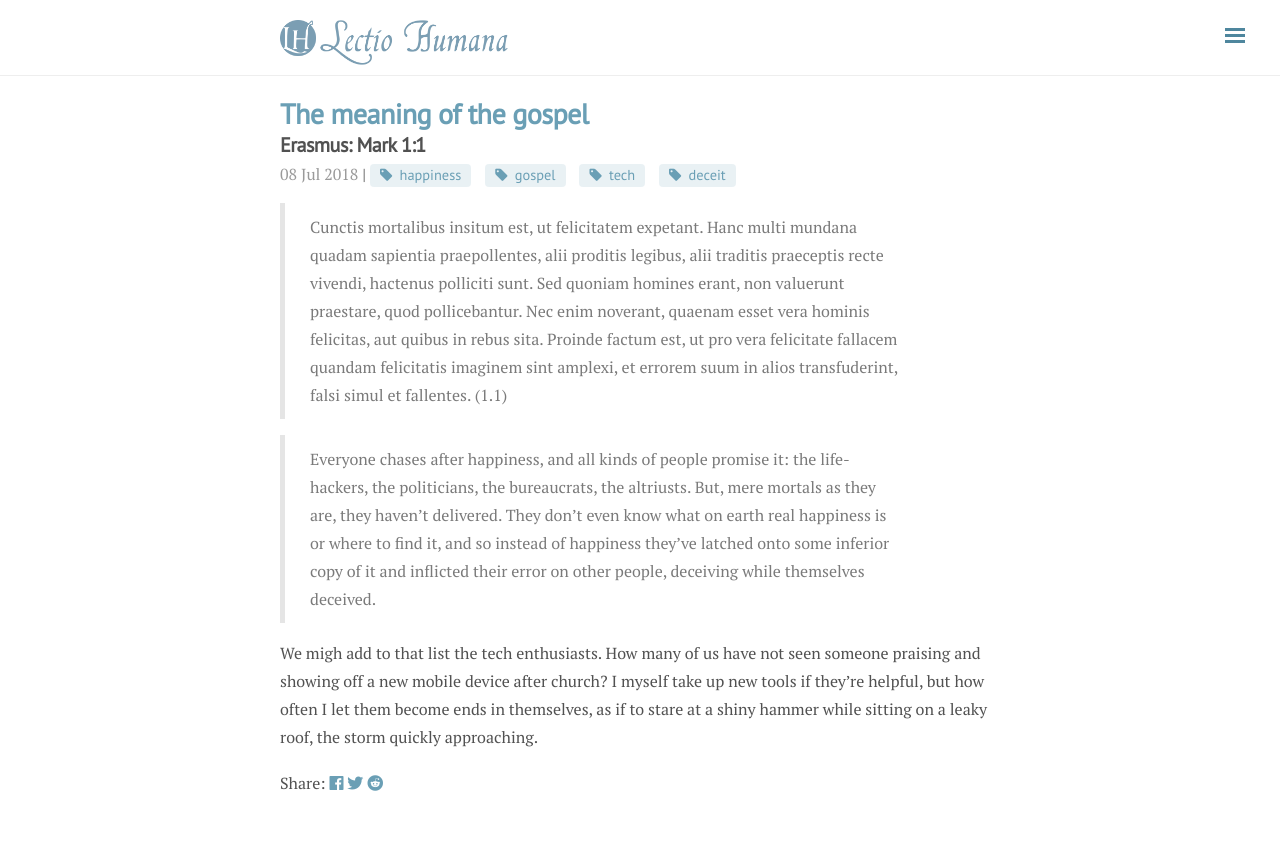
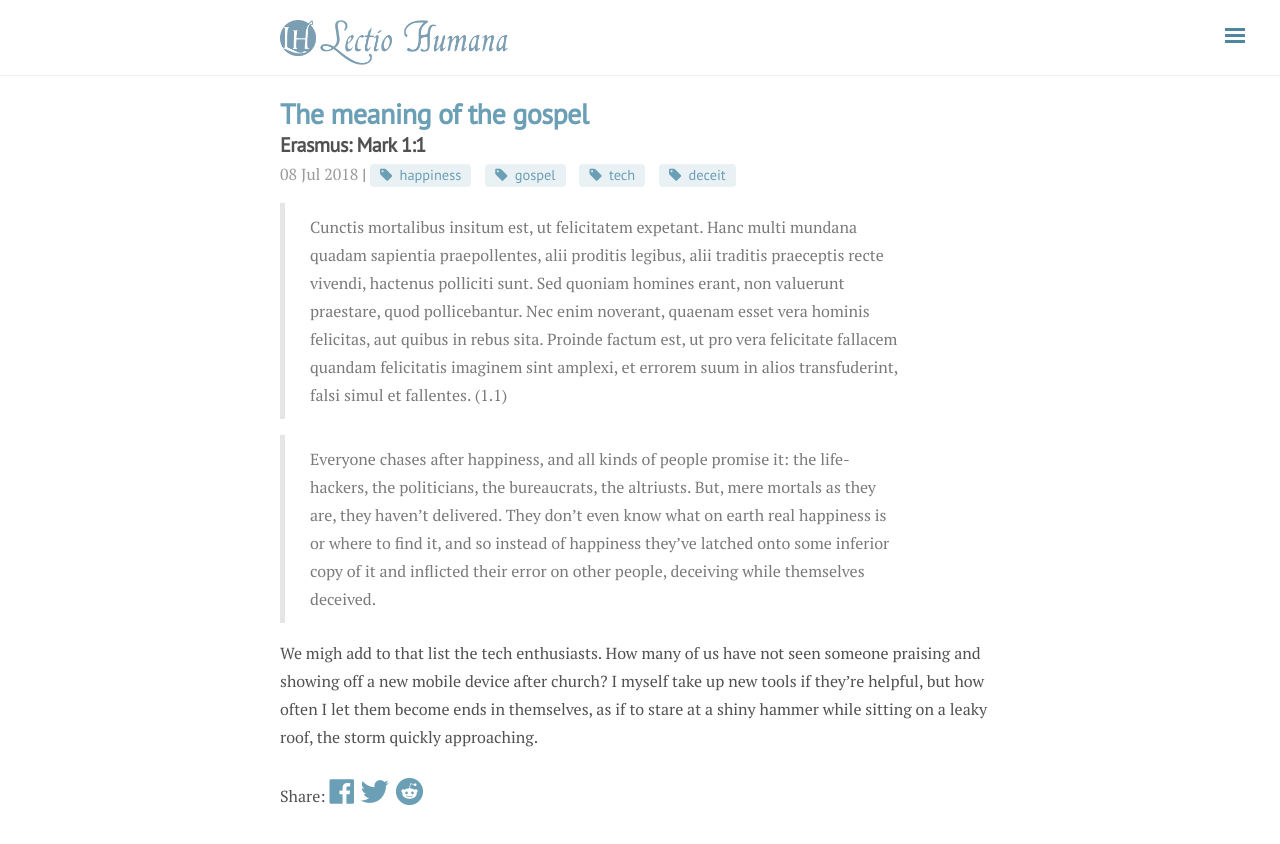
Before and after one commit to fpsvogel/lectiohumana, a Jekyll site: the page built from _posts/2018-07-08-Erasmus-Mark-01.01.md, in a window 1280 px wide. Shown: the top 844 px of the page. Built offline with Jekyll 4.4.1, drawn with Linux system fonts in a browser that asks for light colours; nearby versions of some CDN libraries.

Commit message:
share bar v7

```diff
--- a/_includes/share.html
+++ b/_includes/share.html
@@ -1,12 +1,12 @@
 <div class="sidebar-personal-info-section">
 <p> Share:
-<a href="https://www.google.com/" style="text-decoration: none">
+<a href="https://www.google.com/" style="text-decoration: none; font-size: 1.4rem">
   <i class="fab fa-facebook" aria-hidden="true"></i>
 </a>
-<a href="https://www.google.com/" style="text-decoration: none">
+<a href="https://www.google.com/" style="text-decoration: none; font-size: 1.4rem">
   <i class="fab fa-twitter" aria-hidden="true"></i>
 </a>
-<a href="https://www.google.com/" style="text-decoration: none">
+<a href="https://www.google.com/" style="text-decoration: none; font-size: 1.4rem">
   <i class="fab fa-reddit" aria-hidden="true"></i>
 </a>
 </p>
```
Also changed, not shown: _scss/component/_sidebar.scss (line endings or trailing spaces).
